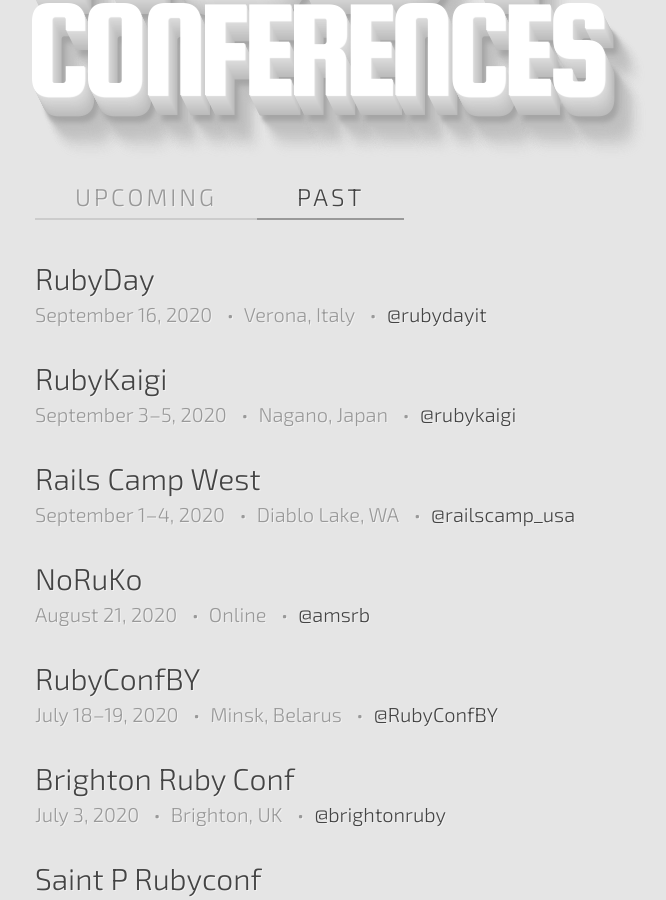
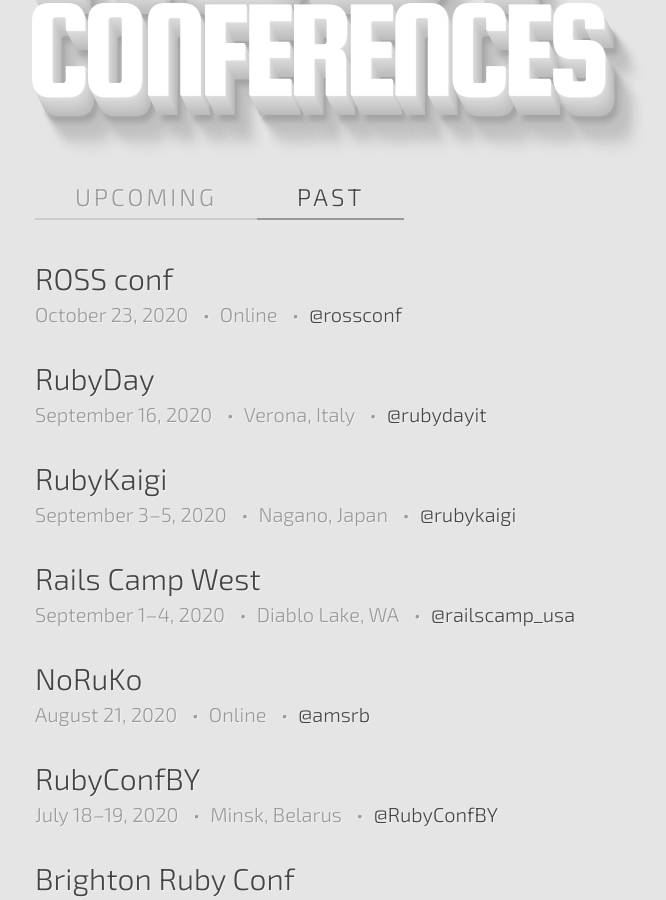
Before and after one commit to ruby-conferences/ruby-conferences.github.io, a Jekyll site: the page built from past/index.html, in a window 1280 px wide and 900 px high, scrolled down 302 px. Shown: the whole window, without its empty margins (205-871 px from the left). Built offline with Jekyll 4.4.1, drawn with Linux system fonts in a browser that asks for light colours.

Commit message:
Add ROSS conf October event

```diff
--- a/_data/conferences.yml
+++ b/_data/conferences.yml
@@ -1968,6 +1968,13 @@
   url: https://2020.rubyday.it
   twitter: rubydayit
 
+- name: ROSS conf
+  location: Online
+  start_date: 2020-10-23
+  end_date: 2020-10-23
+  url: https://www.rossconf.io/event/remote/
+  twitter: rossconf
+
 - name: RubyConf
   location: Houston, TX
   start_date: 2020-11-17
```
